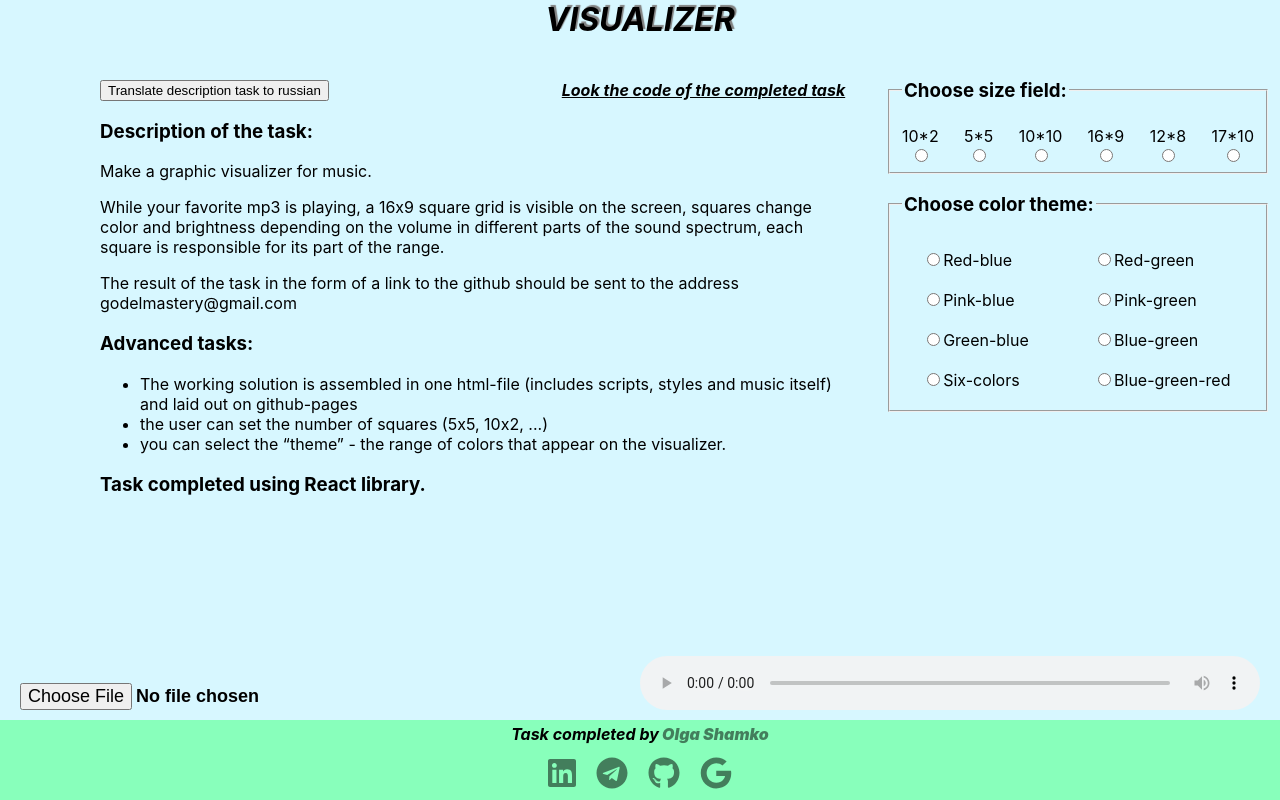
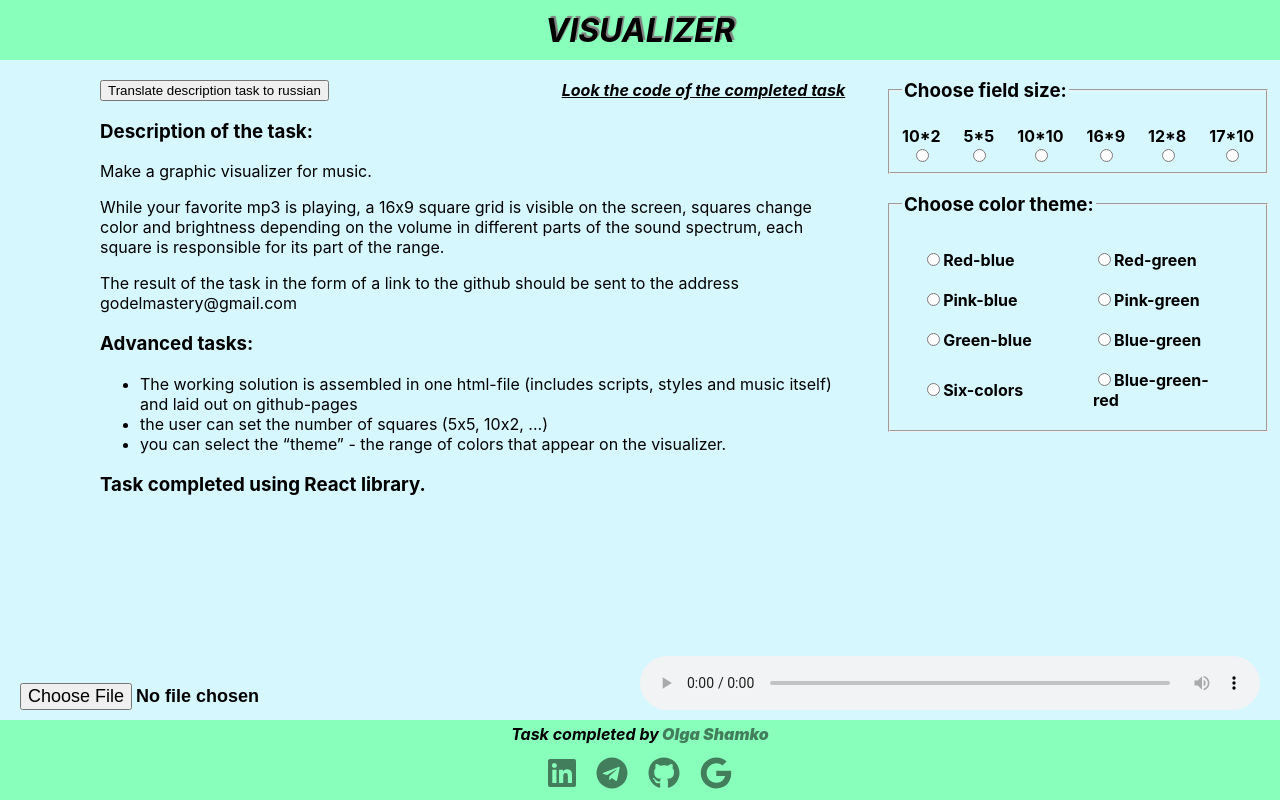
Before and after one commit to OllenkA/color-music, a React (Create React App) app: page / in a window 1280 px wide. Built offline with nearby package versions, Linux system fonts and the light colour scheme.

Commit message:
made into a separate component of the logic for readability(<ChooseSizeField/>)

```diff
--- a/src/components/ChooseSizeField/ChooseSizeField.jsx
+++ b/src/components/ChooseSizeField/ChooseSizeField.jsx
@@ -6,7 +6,7 @@ const ChooseSizeField = (props) => {
 
     const fields = fieldsArray.map((el, i) => {
         return <label key={i} className={styles.choose}>
-            <span>{el}</span>
+            <span><b>{el}</b></span>
             <input type='radio' onChange={(e) => props.setFieldSize(e.target.value)}
                    name='field' value={el}/>
         </label>
@@ -14,7 +14,7 @@ const ChooseSizeField = (props) => {
 
     return (
         <fieldset>
-            <legend><h3>Choose size field:</h3></legend>
+            <legend><h3>Choose field size:</h3></legend>
             <section className={styles.wrapper}>
             {fields}
             </section>
--- a/src/components/ChooseTheme/ChooseTheme.jsx
+++ b/src/components/ChooseTheme/ChooseTheme.jsx
@@ -9,9 +9,8 @@ const ChooseTheme = (props) => {
     const theme = themes.map((el, i) => {
         return <label key={i} className={styles.element}>
             <input type='radio' onChange={(e) => props.setTheme(e.target.value)}
-                   name='theme'
-                   value={el}/>
-            <span>{el}</span>
+                   name='theme' value={el}/>
+            <span><b>{el}</b></span>
         </label>
     });
 
--- a/src/components/Header/Header.module.css
+++ b/src/components/Header/Header.module.css
@@ -4,10 +4,11 @@
     flex-direction: row;
     justify-content: center;
     align-items: center;
+    background-color: #88ffbb;
 }
 
 .header h1{
-    margin-top: 0;
+    margin: 0;
     font-style: italic;
     font-weight: bolder;
     text-shadow: 2px -2px 1px grey;
```
